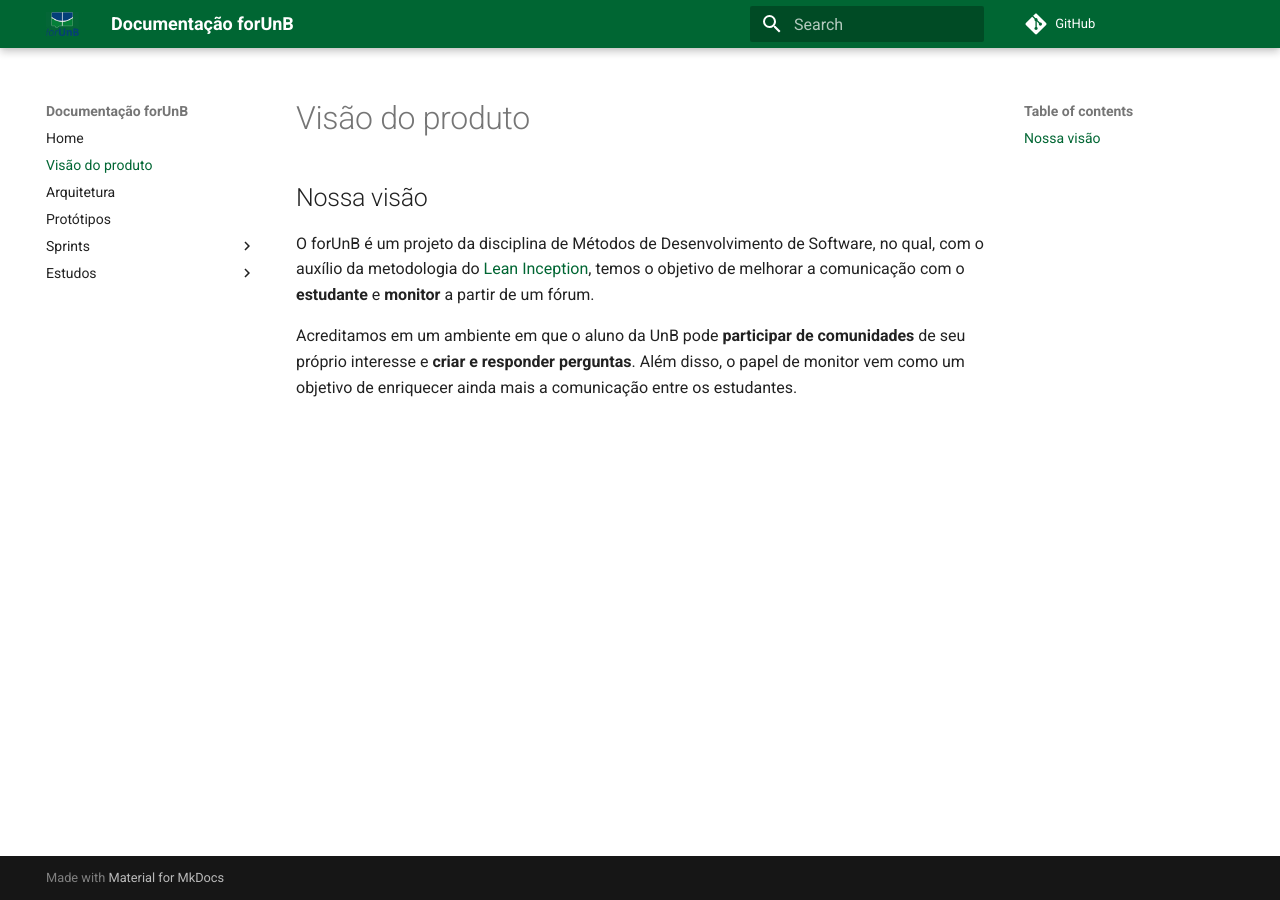
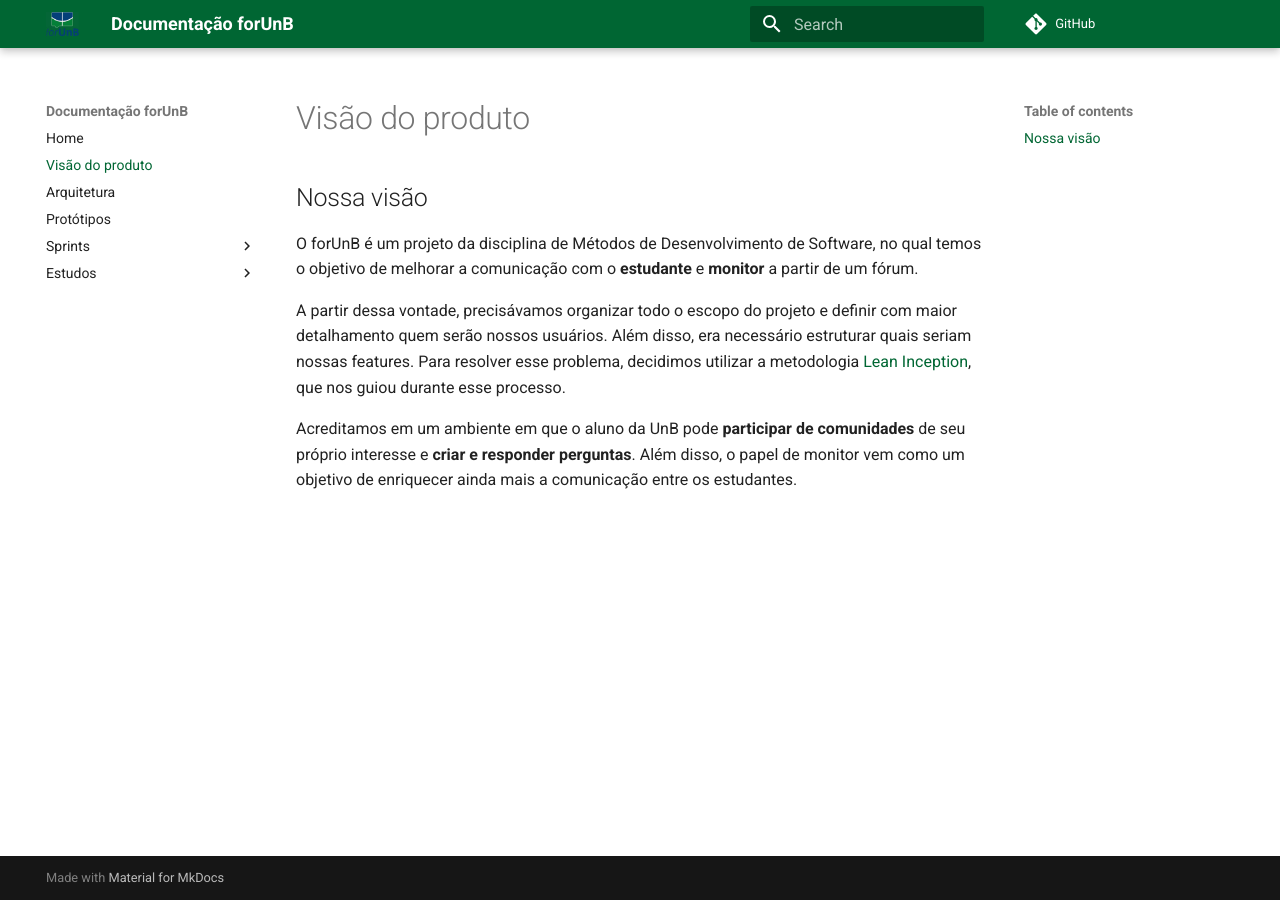
Before and after one commit to unb-mds/2024-1-forUnB, an MkDocs documentation site: the page built from docs/visao_do_produto/visao_produto.md, in a window 1280 px wide. Built offline with MkDocs 1.6.1 and Material for MkDocs 9.7.7, drawn with Linux system fonts in a browser that asks for light colours; comment, search, counter and statistics services are not loaded.

Commit message:
docs: atualizando a visao do prduto

```diff
--- a/docs/visao_do_produto/visao_produto.md
+++ b/docs/visao_do_produto/visao_produto.md
@@ -1,4 +1,7 @@
 ## Nossa visão
-O forUnB é um projeto da disciplina de Métodos de Desenvolvimento de Software, no qual, com o auxílio da metodologia do [Lean Inception](/lean_inception/lean_inception), temos o objetivo de melhorar a comunicação com o **estudante** e **monitor** a partir de um fórum.
+
+O forUnB é um projeto da disciplina de Métodos de Desenvolvimento de Software, no qual temos o objetivo de melhorar a comunicação com o **estudante** e **monitor** a partir de um fórum.
+
+A partir dessa vontade, precisávamos organizar todo o escopo do projeto e definir com maior detalhamento quem serão nossos usuários. Além disso, era necessário estruturar quais seriam nossas features. Para resolver esse problema, decidimos utilizar a metodologia [Lean Inception](/lean_inception/lean_inception), que nos guiou durante esse processo.
 
 Acreditamos em um ambiente em que o aluno da UnB pode **participar de comunidades** de seu próprio interesse e **criar e responder perguntas**. Além disso, o papel de monitor vem como um objetivo de enriquecer ainda mais a comunicação entre os estudantes.
```
